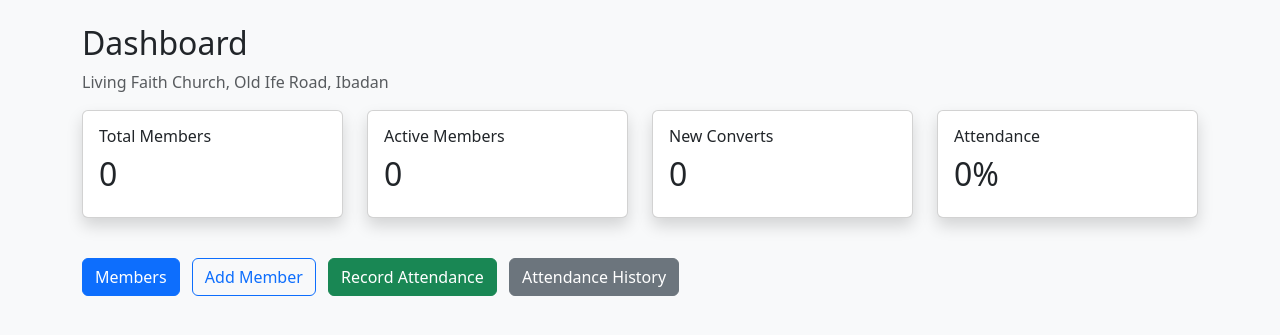
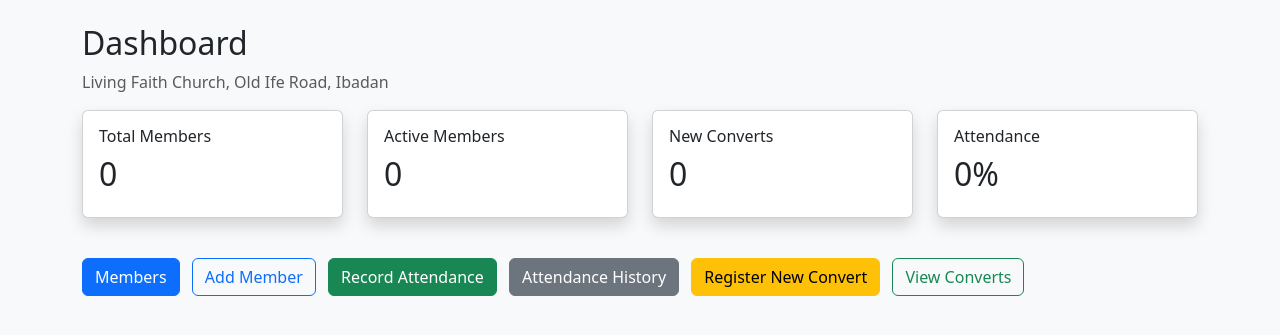
Before and after one commit to joceedpreneur-debug/church-membership-system, a Flask app: page /dashboard in a window 1280 px wide. Shown: the part 56-391 px from the top of the page. Run offline with Flask 3, Linux system fonts and the light colour scheme; data that the repository does not hold is empty.

Commit message:
Update dashboard.html

```diff
--- a/templates/dashboard.html
+++ b/templates/dashboard.html
@@ -19,22 +19,29 @@
 <body class="bg-light">
 
 
-<!-- Navigation -->
+<!-- ==========================================
+     NAVIGATION
+     ========================================== -->
 
 <nav class="navbar navbar-dark bg-primary">
 
     <div class="container">
 
-        <span class="navbar-brand">
+        <a href="/dashboard"
+           class="navbar-brand">
+
             Church Membership System
-        </span>
+
+        </a>
 
     </div>
 
 </nav>
 
 
-<!-- Main Content -->
+<!-- ==========================================
+     MAIN CONTENT
+     ========================================== -->
 
 <div class="container mt-4">
 
@@ -49,12 +56,14 @@
     </p>
 
 
-    <!-- Statistics Cards -->
+    <!-- ==========================================
+         STATISTICS CARDS
+         ========================================== -->
 
     <div class="row">
 
 
-        <!-- Total Members -->
+        <!-- TOTAL MEMBERS -->
 
         <div class="col-md-3 mb-3">
 
@@ -77,7 +86,7 @@
         </div>
 
 
-        <!-- Active Members -->
+        <!-- ACTIVE MEMBERS -->
 
         <div class="col-md-3 mb-3">
 
@@ -100,7 +109,7 @@
         </div>
 
 
-        <!-- New Converts -->
+        <!-- NEW CONVERTS -->
 
         <div class="col-md-3 mb-3">
 
@@ -113,7 +122,7 @@
                     </h6>
 
                     <h2>
-                        0
+                        {{ total_converts }}
                     </h2>
 
                 </div>
@@ -123,7 +132,7 @@
         </div>
 
 
-        <!-- Attendance -->
+        <!-- ATTENDANCE -->
 
         <div class="col-md-3 mb-3">
 
@@ -149,10 +158,14 @@
     </div>
 
 
-    <!-- System Buttons -->
+    <!-- ==========================================
+         SYSTEM BUTTONS
+         ========================================== -->
 
     <div class="mt-4 mb-4">
 
+
+        <!-- MEMBERS -->
 
         <a href="/members"
            class="btn btn-primary me-2 mb-2">
@@ -162,6 +175,8 @@
         </a>
 
 
+        <!-- ADD MEMBER -->
+
         <a href="/add-member"
            class="btn btn-outline-primary me-2 mb-2">
 
@@ -169,6 +184,8 @@
 
         </a>
 
+
+        <!-- RECORD ATTENDANCE -->
 
         <a href="/attendance"
            class="btn btn-success me-2 mb-2">
@@ -178,10 +195,32 @@
         </a>
 
 
+        <!-- ATTENDANCE HISTORY -->
+
         <a href="/attendance-history"
            class="btn btn-secondary me-2 mb-2">
 
             Attendance History
+
+        </a>
+
+
+        <!-- REGISTER NEW CONVERT -->
+
+        <a href="/add-convert"
+           class="btn btn-warning me-2 mb-2">
+
+            Register New Convert
+
+        </a>
+
+
+        <!-- VIEW CONVERTS -->
+
+        <a href="/converts"
+           class="btn btn-outline-success me-2 mb-2">
+
+            View Converts
 
         </a>
 
@@ -192,6 +231,12 @@
 </div>
 
 
+<!-- Bootstrap JavaScript -->
+
+<script src="https://cdn.jsdelivr.net/npm/bootstrap@5.3.3/dist/js/bootstrap.bundle.min.js">
+</script>
+
+
 </body>
 
 </html>
```
